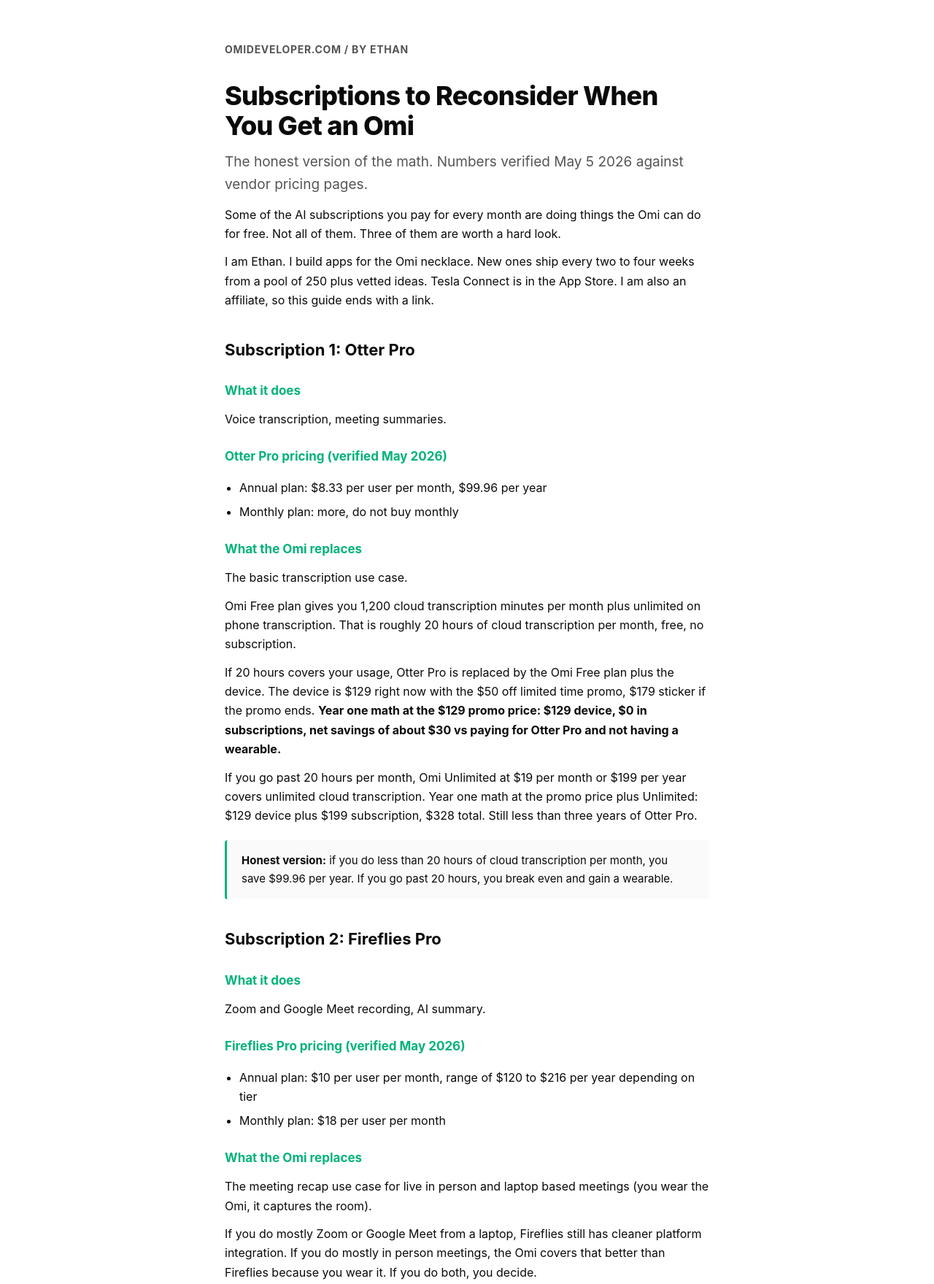
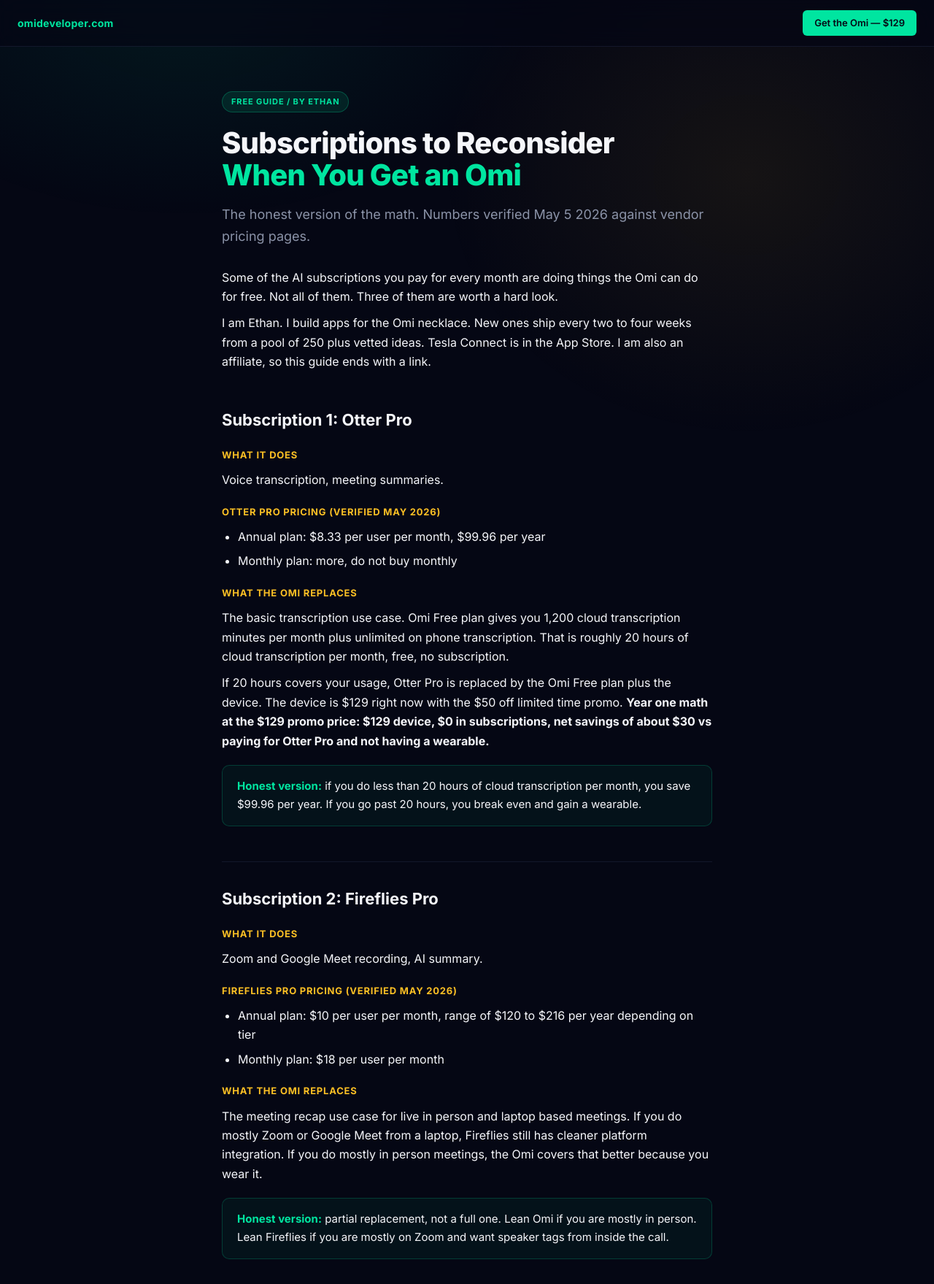
Before and after one commit to ekawough/omideveloper, a plain HTML site: page subscriptions-guide.html in a window 1280 px wide. Shown: the top 1759 px of the page at 73% size. Drawn offline with Linux system fonts and the light colour scheme.

Commit message:
Restyle subscriptions-guide.html to dark theme matching other pages

```diff
--- a/subscriptions-guide.html
+++ b/subscriptions-guide.html
@@ -5,57 +5,86 @@
 <meta name="viewport" content="width=device-width, initial-scale=1.0">
 <title>Subscriptions to Reconsider When You Get an Omi, by omideveloper</title>
 <meta name="description" content="Honest math on which AI subscriptions the Omi can actually replace. Numbers verified May 5 2026.">
+<meta name="theme-color" content="#050714">
+<link rel="preconnect" href="https://fonts.googleapis.com">
+<link rel="preconnect" href="https://fonts.gstatic.com" crossorigin>
+<link href="https://fonts.googleapis.com/css2?family=Inter:wght@400;500;600;700;800&display=swap" rel="stylesheet">
 <style>
   :root {
-    --bg: #ffffff;
-    --fg: #0a0a0a;
-    --muted: #555;
-    --accent: #00b378;
-    --accent-2: #b88a00;
-    --accent-soft: #e6f9f1;
-    --accent-soft-2: #fef5d7;
-    --border: #e5e5e5;
-    --card: #fafafa;
+    --bg: #050714; --bg-2: #0a0d1f; --bg-3: #11152b;
+    --border: rgba(120,140,200,0.12); --border-strong: rgba(120,140,200,0.25);
+    --fg: #f5f6fa; --muted: #8b93a8; --muted-2: #6b7290;
+    --accent: #00e5a0; --accent-2: #fbbf24;
+    --sans: 'Inter', system-ui, -apple-system, sans-serif;
   }
   * { box-sizing: border-box; }
-  body { margin: 0; font-family: 'Inter', system-ui, -apple-system, sans-serif; background: var(--bg); color: var(--fg); line-height: 1.65; font-size: 16px; }
-  .wrap { max-width: 720px; margin: 0 auto; padding: 56px 28px; }
-  .brand { font-weight: 700; font-size: 14px; color: var(--muted); letter-spacing: 0.05em; text-transform: uppercase; margin-bottom: 32px; }
-  h1 { font-size: 36px; line-height: 1.15; margin: 0 0 12px; letter-spacing: -0.02em; font-weight: 800; }
-  h2 { font-size: 22px; margin: 36px 0 8px; font-weight: 700; }
-  h3 { font-size: 17px; margin: 24px 0 6px; font-weight: 700; color: var(--accent); }
-  p { margin: 12px 0; }
-  p.lead { font-size: 19px; color: var(--muted); margin-top: 0; }
-  .card { background: var(--card); border-left: 3px solid var(--accent); border-radius: 4px; padding: 16px 20px; margin: 20px 0; font-size: 15px; }
-  .scenario { background: var(--accent-soft); padding: 16px 20px; border-radius: 6px; margin: 16px 0; }
-  .cta { display: inline-block; margin: 16px 0; padding: 14px 28px; background: var(--accent); color: #fff; text-decoration: none; font-weight: 600; border-radius: 6px; font-size: 16px; }
-  ul, ol { padding-left: 20px; }
-  li { margin-bottom: 6px; }
-  .footer { margin-top: 64px; padding-top: 20px; border-top: 1px solid var(--border); color: var(--muted); font-size: 13px; }
+  html { scroll-behavior: smooth; }
+  body { margin: 0; font-family: var(--sans); background: var(--bg); color: var(--fg); line-height: 1.65; -webkit-font-smoothing: antialiased; overflow-x: hidden; }
+  body::before {
+    content: ''; position: fixed; inset: 0;
+    background:
+      radial-gradient(ellipse 800px 500px at 20% 0%, rgba(0,229,160,0.08), transparent 60%),
+      radial-gradient(ellipse 700px 600px at 80% 30%, rgba(251,191,36,0.07), transparent 60%);
+    pointer-events: none; z-index: 0;
+  }
+  nav { position: sticky; top: 0; backdrop-filter: blur(16px); background: rgba(5,7,20,0.7); border-bottom: 1px solid var(--border); z-index: 100; padding: 14px 24px; display: flex; align-items: center; justify-content: space-between; }
+  nav .logo { font-size: 14px; font-weight: 700; color: var(--accent); letter-spacing: 0.02em; text-decoration: none; }
+  nav a.nav-cta { font-size: 13px; font-weight: 600; color: #050714; background: var(--accent); padding: 7px 16px; border-radius: 6px; text-decoration: none; }
+  .wrap { max-width: 720px; margin: 0 auto; padding: 60px 24px 80px; position: relative; z-index: 1; }
+  .badge { display: inline-block; font-size: 11px; font-weight: 700; letter-spacing: 0.08em; text-transform: uppercase; color: var(--accent); background: rgba(0,229,160,0.1); border: 1px solid rgba(0,229,160,0.25); border-radius: 20px; padding: 4px 12px; margin-bottom: 20px; }
+  h1 { font-size: 40px; line-height: 1.12; margin: 0 0 16px; letter-spacing: -0.02em; font-weight: 800; }
+  h1 span { color: var(--accent); }
+  p.lead { font-size: 18px; color: var(--muted); margin: 0 0 28px; }
+  h2 { font-size: 22px; margin: 48px 0 10px; font-weight: 700; border-top: 1px solid var(--border); padding-top: 32px; }
+  h2:first-of-type { border-top: none; padding-top: 0; }
+  h3 { font-size: 13px; font-weight: 700; color: var(--accent-2); margin: 20px 0 6px; text-transform: uppercase; letter-spacing: 0.06em; }
+  p { margin: 10px 0; }
+  ul, ol { padding-left: 22px; margin: 10px 0; }
+  li { margin-bottom: 7px; }
+  .card { background: rgba(0,229,160,0.05); border: 1px solid rgba(0,229,160,0.2); border-radius: 10px; padding: 16px 20px; margin: 20px 0; font-size: 15px; }
+  .card strong { color: var(--accent); }
+  .scenario { background: var(--bg-3); border: 1px solid var(--border-strong); border-radius: 10px; padding: 18px 20px; margin: 14px 0; }
+  .scenario strong { color: var(--accent-2); display: block; margin-bottom: 8px; }
+  .cta { display: inline-block; margin: 20px 0 8px; padding: 14px 28px; background: var(--accent); color: #050714; text-decoration: none; font-weight: 700; border-radius: 8px; font-size: 16px; transition: opacity 0.15s; }
+  .cta:hover { opacity: 0.88; }
+  .sig { margin-top: 40px; font-weight: 600; font-size: 16px; }
+  .sig span { color: var(--muted); font-weight: 400; }
+  .footer { margin-top: 60px; padding-top: 20px; border-top: 1px solid var(--border); color: var(--muted-2); font-size: 13px; line-height: 1.6; }
 
   @media print {
-    body { font-size: 11pt; }
+    body { background: #fff; color: #0a0a0a; font-size: 11pt; }
+    body::before { display: none; }
+    nav { display: none; }
     .wrap { padding: 0; max-width: 100%; }
-    h1 { font-size: 24pt; }
-    h2 { font-size: 14pt; page-break-after: avoid; }
-    h3 { font-size: 12pt; page-break-after: avoid; }
-    .cta { background: none !important; color: var(--accent) !important; padding: 0; font-weight: 700; text-decoration: underline; }
-    .card, .scenario { background: none; border-left: 2px solid var(--accent); }
-    a { color: var(--accent); text-decoration: none; }
+    h1 { font-size: 24pt; color: #0a0a0a; }
+    h1 span { color: #00b378; }
+    h2 { font-size: 14pt; color: #0a0a0a; border-top: 1px solid #e5e5e5; page-break-after: avoid; }
+    h3 { color: #b88a00; }
+    .badge { background: none; border: 1px solid #00b378; color: #00b378; }
+    .card { background: none; border-left: 2px solid #00b378; border-top: none; border-right: none; border-bottom: none; border-radius: 0; }
+    .card strong { color: #00b378; }
+    .scenario { background: #f5f5f5; border: 1px solid #e5e5e5; border-radius: 4px; page-break-inside: avoid; }
+    .scenario strong { color: #b88a00; }
+    .cta { background: none; color: #00b378; padding: 0; font-weight: 700; text-decoration: underline; }
+    p, li { color: #0a0a0a; }
+    p.lead, .sig span { color: #555; }
+    .footer { color: #777; }
     @page { margin: 0.6in; }
   }
 </style>
 </head>
 <body>
+<nav>
+  <a class="logo" href="https://omideveloper.com">omideveloper.com</a>
+  <a class="nav-cta" href="https://www.omi.me/?ref=ETHAN.OMI.DEVELOPER&utm_source=affiliate&utm_medium=guide&utm_campaign=lead-magnet-3&utm_content=nav">Get the Omi — $129</a>
+</nav>
 <div class="wrap">
 
-  <div class="brand">omideveloper.com / by Ethan</div>
-
-  <h1>Subscriptions to Reconsider When You Get an Omi</h1>
+  <div class="badge">Free guide / by Ethan</div>
+  <h1>Subscriptions to Reconsider<br><span>When You Get an Omi</span></h1>
   <p class="lead">The honest version of the math. Numbers verified May 5 2026 against vendor pricing pages.</p>
 
   <p>Some of the AI subscriptions you pay for every month are doing things the Omi can do for free. Not all of them. Three of them are worth a hard look.</p>
-
   <p>I am Ethan. I build apps for the Omi necklace. New ones ship every two to four weeks from a pool of 250 plus vetted ideas. Tesla Connect is in the App Store. I am also an affiliate, so this guide ends with a link.</p>
 
   <h2>Subscription 1: Otter Pro</h2>
@@ -67,10 +96,8 @@
     <li>Monthly plan: more, do not buy monthly</li>
   </ul>
   <h3>What the Omi replaces</h3>
-  <p>The basic transcription use case.</p>
-  <p>Omi Free plan gives you 1,200 cloud transcription minutes per month plus unlimited on phone transcription. That is roughly 20 hours of cloud transcription per month, free, no subscription.</p>
-  <p>If 20 hours covers your usage, Otter Pro is replaced by the Omi Free plan plus the device. The device is $129 right now with the $50 off limited time promo, $179 sticker if the promo ends. <strong>Year one math at the $129 promo price: $129 device, $0 in subscriptions, net savings of about $30 vs paying for Otter Pro and not having a wearable.</strong></p>
-  <p>If you go past 20 hours per month, Omi Unlimited at $19 per month or $199 per year covers unlimited cloud transcription. Year one math at the promo price plus Unlimited: $129 device plus $199 subscription, $328 total. Still less than three years of Otter Pro.</p>
+  <p>The basic transcription use case. Omi Free plan gives you 1,200 cloud transcription minutes per month plus unlimited on phone transcription. That is roughly 20 hours of cloud transcription per month, free, no subscription.</p>
+  <p>If 20 hours covers your usage, Otter Pro is replaced by the Omi Free plan plus the device. The device is $129 right now with the $50 off limited time promo. <strong>Year one math at the $129 promo price: $129 device, $0 in subscriptions, net savings of about $30 vs paying for Otter Pro and not having a wearable.</strong></p>
   <div class="card"><strong>Honest version:</strong> if you do less than 20 hours of cloud transcription per month, you save $99.96 per year. If you go past 20 hours, you break even and gain a wearable.</div>
 
   <h2>Subscription 2: Fireflies Pro</h2>
@@ -82,8 +109,7 @@
     <li>Monthly plan: $18 per user per month</li>
   </ul>
   <h3>What the Omi replaces</h3>
-  <p>The meeting recap use case for live in person and laptop based meetings (you wear the Omi, it captures the room).</p>
-  <p>If you do mostly Zoom or Google Meet from a laptop, Fireflies still has cleaner platform integration. If you do mostly in person meetings, the Omi covers that better than Fireflies because you wear it. If you do both, you decide.</p>
+  <p>The meeting recap use case for live in person and laptop based meetings. If you do mostly Zoom or Google Meet from a laptop, Fireflies still has cleaner platform integration. If you do mostly in person meetings, the Omi covers that better because you wear it.</p>
   <div class="card"><strong>Honest version:</strong> partial replacement, not a full one. Lean Omi if you are mostly in person. Lean Fireflies if you are mostly on Zoom and want speaker tags from inside the call.</div>
 
   <h2>Subscription 3: Plaud Pro</h2>
@@ -94,8 +120,7 @@
     <li>$8.33 per month or $99.96 per year</li>
   </ul>
   <h3>What the Omi replaces</h3>
-  <p>This one is more nuanced. If you already have a Plaud, the Omi mobile app is free. Connect your Plaud to it via the xor connection, run my apps on your Plaud audio, and you may not need Plaud Pro any more.</p>
-  <p>If you do not have a Plaud, the Omi necklace at $129 right now ($50 off the $179 sticker, limited time) is a more permanent replacement (no subscription needed for most use cases).</p>
+  <p>If you already have a Plaud, the Omi mobile app is free. Connect your Plaud to it via the xor connection, run my apps on your Plaud audio, and you may not need Plaud Pro anymore.</p>
   <div class="card"><strong>Honest version:</strong> try the Omi mobile app for free, connect Plaud, see if it covers what Plaud Pro was doing for you. Cancellation is optional, not automatic.</div>
 
   <h2>What the math looks like in year one</h2>
@@ -106,7 +131,7 @@
       <li>Otter Pro saved: $99.96 per year</li>
       <li>Omi device at promo: $129 one time</li>
       <li>Net first year: <strong>plus $30.96 in savings</strong> AND you own a wearable</li>
-      <li>Year two onward: $99.96 saved every year, no ongoing cost if you stay under 1,200 cloud minutes per month</li>
+      <li>Year two onward: $99.96 saved every year</li>
     </ul>
   </div>
 
@@ -141,8 +166,8 @@
   <p>The Omi replaces the voice capture, transcription, and meeting recap layer. Nothing more.</p>
 
   <h2>Get the Omi I use</h2>
-  <a class="cta" href="https://www.omi.me/?ref=ETHAN.OMI.DEVELOPER&utm_source=affiliate&utm_medium=guide&utm_campaign=lead-magnet-3&utm_content=cta-end">Get the Omi necklace, $129 (limited time)</a>
-  <p>$129 right now with the $50 off promo at omi.me checkout, $179 sticker once it ends. 30 day money back. One time payment.</p>
+  <a class="cta" href="https://www.omi.me/?ref=ETHAN.OMI.DEVELOPER&utm_source=affiliate&utm_medium=guide&utm_campaign=lead-magnet-3&utm_content=cta-end">Get the Omi necklace — $129 (limited time)</a>
+  <p style="color: var(--muted); font-size: 14px;">$129 right now with the $50 off promo at omi.me checkout, $179 sticker once it ends. 30 day money back. One time payment.</p>
 
   <h2>What to do this week</h2>
   <ol>
@@ -152,7 +177,7 @@
     <li>Reply to the email this guide came from with your scenario. I will tell you which app to install first.</li>
   </ol>
 
-  <p style="margin-top: 32px; font-weight: 600;">Ethan<br><span style="color: var(--muted); font-weight: 400;">omideveloper.com</span></p>
+  <div class="sig">Ethan<br><span>omideveloper.com</span></div>
 
   <div class="footer">
     <p>Affiliate disclosure: this guide links to omi.me with my affiliate code. I earn a commission on devices purchased through that link.</p>
```
